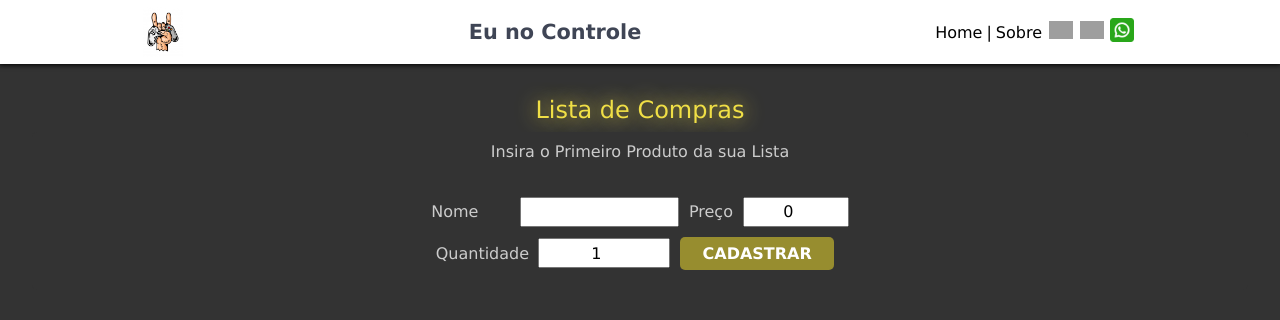
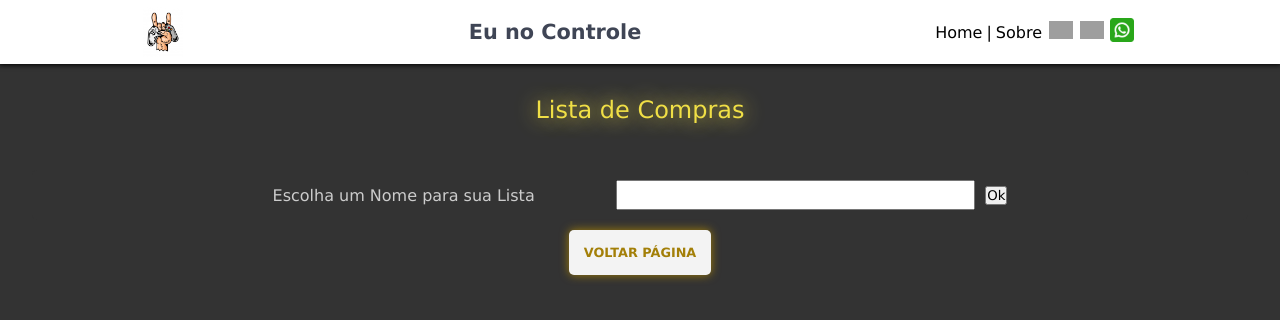
Before and after one commit to CarlosEduardosp/eu-no-controle---frontend, a Vue app: page / in a window 1280 px wide. Both pictures are taken after a click on the button "CLIQUE AQUI PARA INICIAR UMA LISTA". Shown: the top 320 px of the page. Built offline with nearby package versions, Linux system fonts and the light colour scheme; grey boxes are pictures that could not be loaded.

Commit message:
feat: adicionando dados de nome da lista, e status de finalização da lista

```diff
--- a/package.json
+++ b/package.json
@@ -7,6 +7,7 @@
     "build": "vue-cli-service build"
   },
   "dependencies": {
+    "emailjs-com": "^3.2.0",
     "vue": "^3.2.13",
     "vue-router": "^4.0.3"
   },
--- a/src/views/HomeView.vue
+++ b/src/views/HomeView.vue
@@ -18,7 +18,8 @@ export default {
       nome_da_lista: '',
       nome_lista: '',
       id: 0,
-      dados: []
+      dados: [],
+      iniciar: false
     }
   },
   methods: {
@@ -42,7 +43,9 @@ export default {
         'nome': this.produto,
         'preco_unitario': this.preco_unitario,
         'preco_total': this.preco_total,
-        'quantidade': this.quantidade
+        'quantidade': this.quantidade,
+        'nome_da_lista': this.nome_da_lista,
+        'finalizada': false
       }
 
 
@@ -51,7 +54,6 @@ export default {
 
       //salvando no localstorage
       if (this.lista_de_compras != []) {
-        console.log(this.lista_de_compras, 'Lista a ser salva')
         localStorage.setItem('lista_de_compras', JSON.stringify(this.lista_de_compras));
       }
 
@@ -66,7 +68,7 @@ export default {
 
     },
     voltar() {
-      this.nome_da_lista = ''
+      this.iniciar = false
     },
     deletar(index) {
       // Remover o item da lista
@@ -80,15 +82,29 @@ export default {
     },
 
     apagar() {
+
+      const response = confirm('Deseja realmente excluir esta lista, e todos os produtos pertencentes a ela ?')
+      console.log(response)
+
+      if (response) {
         this.lista_de_compras = []
         this.total = 0
+        this.iniciar = false
+        this.id = 0
         this.nome_da_lista = ''
-      this.id = 0
+        this.nome_lista = ''
         localStorage.removeItem('lista_de_compras');
+      }
+
+
+    },
+    finalizar() {
+      alert('Função em Desenvolvimento.')
+
     },
     adiconar_nome_lista() {
+      console.log(this.nome_da_lista)
       this.nome_da_lista = this.nome_lista
-      this.nome_lista = ''
     }
 
   },
@@ -96,6 +112,15 @@ export default {
     let valor = JSON.parse(localStorage.getItem('lista_de_compras'));
 
     if (valor) {
+
+      // varrendo o conteudo de valor para achar o nome da lista não finalizada
+      for (let item of valor){
+      if(item.finalizada == false){
+        this.nome_da_lista = valor[0].nome_da_lista
+        console.log(item)
+      }
+    }
+
       this.lista_de_compras = valor;
       this.total = this.lista_de_compras.reduce((acc, item) => acc + item.preco_total, 0);
       this.id = this.lista_de_compras.length ? this.lista_de_compras[this.lista_de_compras.length - 1].id : 0;
@@ -113,18 +138,28 @@ export default {
 
 
 
-      <form @submit.prevent="adiconar_nome_lista" v-show="!this.nome_da_lista">
-        <p class="text">"Gerencie suas compras com praticidade e eficiência. Adicione produtos, acompanhe preços e mantenha sua
+      <form @submit.prevent="" v-show="!this.iniciar">
+        <p class="text">"Gerencie suas compras com praticidade e eficiência. Adicione produtos, acompanhe preços e
+          mantenha sua
           lista sempre atualizada."</p>
         <div class="lista">
-          <button class="input_nome_lista" @click="nome_lista = 'PRODUTOS DA LISTA '">CLIQUE AQUI PARA INICIAR UMA
+          <button class="input_nome_lista" @click="this.iniciar = true" v-show="!this.lista_de_compras[0]">CLIQUE AQUI
+            PARA INICIAR UMA
+            LISTA</button>
+          <button class="input_nome_lista" @click="this.iniciar = true" v-show="this.lista_de_compras[0]">CLIQUE AQUI
+            PARA CONTINUAR SUA
             LISTA</button>
           <img class="logo" src="../assets/imagens/mao.jpg">
         </div>
       </form>
 
+      <form @submit.prevent="adiconar_nome_lista" class="bloco1" v-show="this.iniciar && !this.nome_da_lista"  >
+          <label for="">Escolha um Nome para sua Lista </label>
+          <input type="text" class="input_nome" v-model="this.nome_lista"  required>
+          <button type="submit" >Ok</button>
+      </form>
 
-      <form @submit.prevent="cadastrar" v-show="this.nome_da_lista">
+      <form @submit.prevent="cadastrar" v-show="this.iniciar && this.nome_da_lista">
 
         <p v-show="!this.lista_de_compras[0]">Insira o Primeiro Produto da sua Lista</p>
         <p v-show="this.lista_de_compras[0]">Insira Aqui o Próximo Produto da sua Lista</p>
@@ -142,8 +177,8 @@ export default {
         </div>
       </form>
 
-      <div class="produtos" v-show="this.nome_da_lista && this.lista_de_compras[0]">
-        <p class="titulo3">{{ nome_da_lista }} </p>
+      <div class="produtos" v-show="this.iniciar && this.nome_da_lista && this.lista_de_compras[0]">
+        <p class="titulo3">Lista de Compras: {{ nome_da_lista }} </p>
         <p class="titulo2">Valor Total R$
         <p class="total1">{{ total.toFixed(2) }}</p>
         </p>
@@ -170,7 +205,7 @@ export default {
         </p>
 
       </div>
-      <div class="total" v-show="this.nome_da_lista && this.total">
+      <div class="total" v-show="this.nome_da_lista && this.iniciar && this.total">
         <p class="titulo3">
           Valor Total da Sua Lista
         </p>
@@ -180,10 +215,13 @@ export default {
         </h2>
 
       </div>
-      <div class="final" v-show="this.nome_da_lista && this.lista_de_compras[0]">
-        <button @click="voltar" class="voltar">VOLTAR PÁGINA</button>
-        <button @click="apagar" class="apagar">APAGAR LISTA</button>
-        <button @click="apagar" class="finalizar">FINALIZAR LISTA</button>
+      <div class="final">
+        <button @click="voltar" class="voltar" v-show="this.iniciar">VOLTAR
+          PÁGINA</button>
+        <button @click="apagar" class="apagar" v-show="this.iniciar && this.nome_da_lista && this.lista_de_compras[0]">APAGAR
+          LISTA</button>
+        <button @click="finalizar" class="finalizar" v-show="this.iniciar && this.nome_da_lista && this.lista_de_compras[0]">FINALIZAR
+          LISTA</button>
       </div>
     </div>
   </div>
@@ -194,7 +232,7 @@ export default {
   width: 100%;
 }
 
-.text{
+.text {
   text-align: center;
   width: 95%;
   font-size: 0.88rem;
@@ -283,6 +321,7 @@ form {
   height: auto;
   margin-bottom: 1rem;
 }
+
 .voltar {
   padding: 15px;
   border-radius: 5px;
@@ -297,6 +336,7 @@ form {
   height: auto;
   margin-bottom: 1rem;
 }
+
 .finalizar {
   padding: 15px;
   border-radius: 5px;
```
Also changed, not shown: 1 other file (tests, documents, lock files or other folders). Lines whose indentation alone changed are shown as unchanged.
